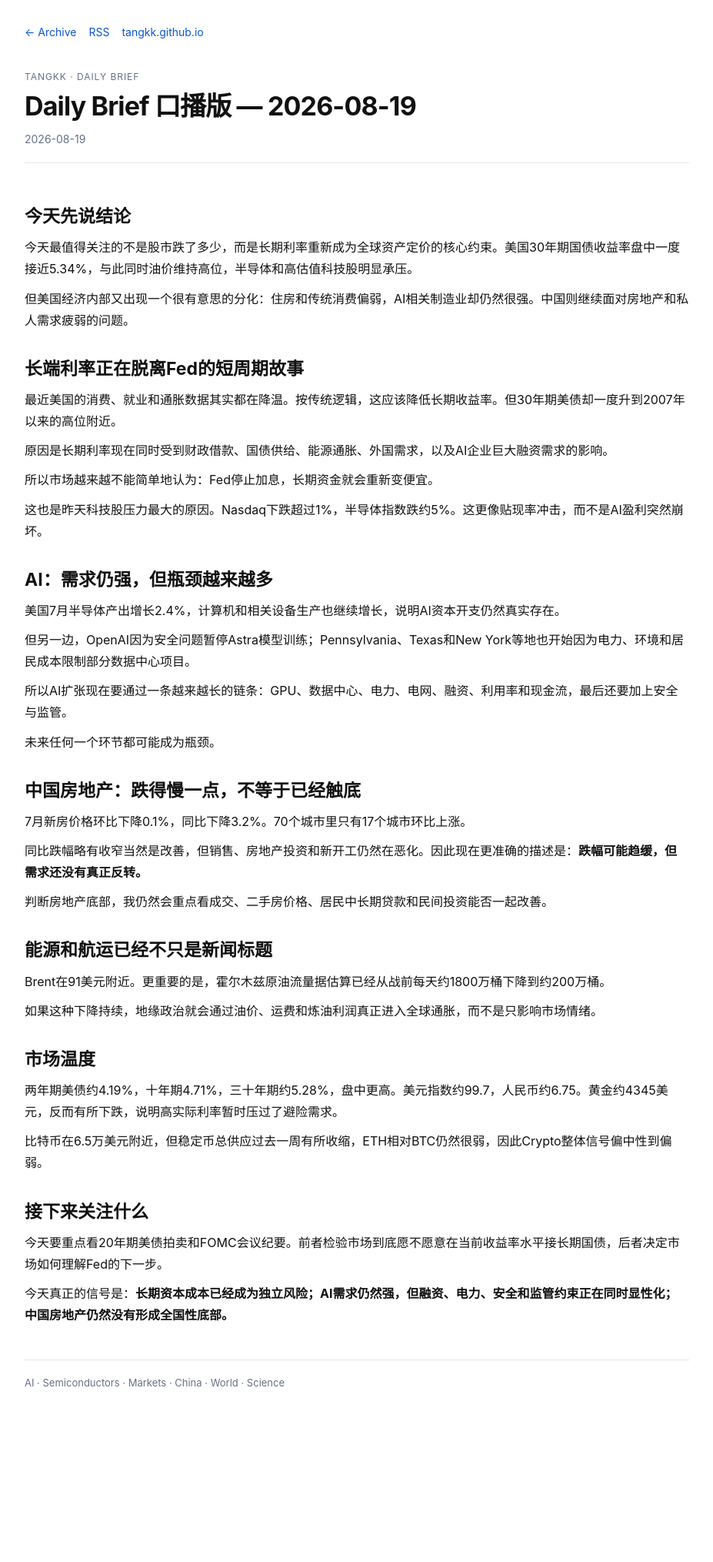
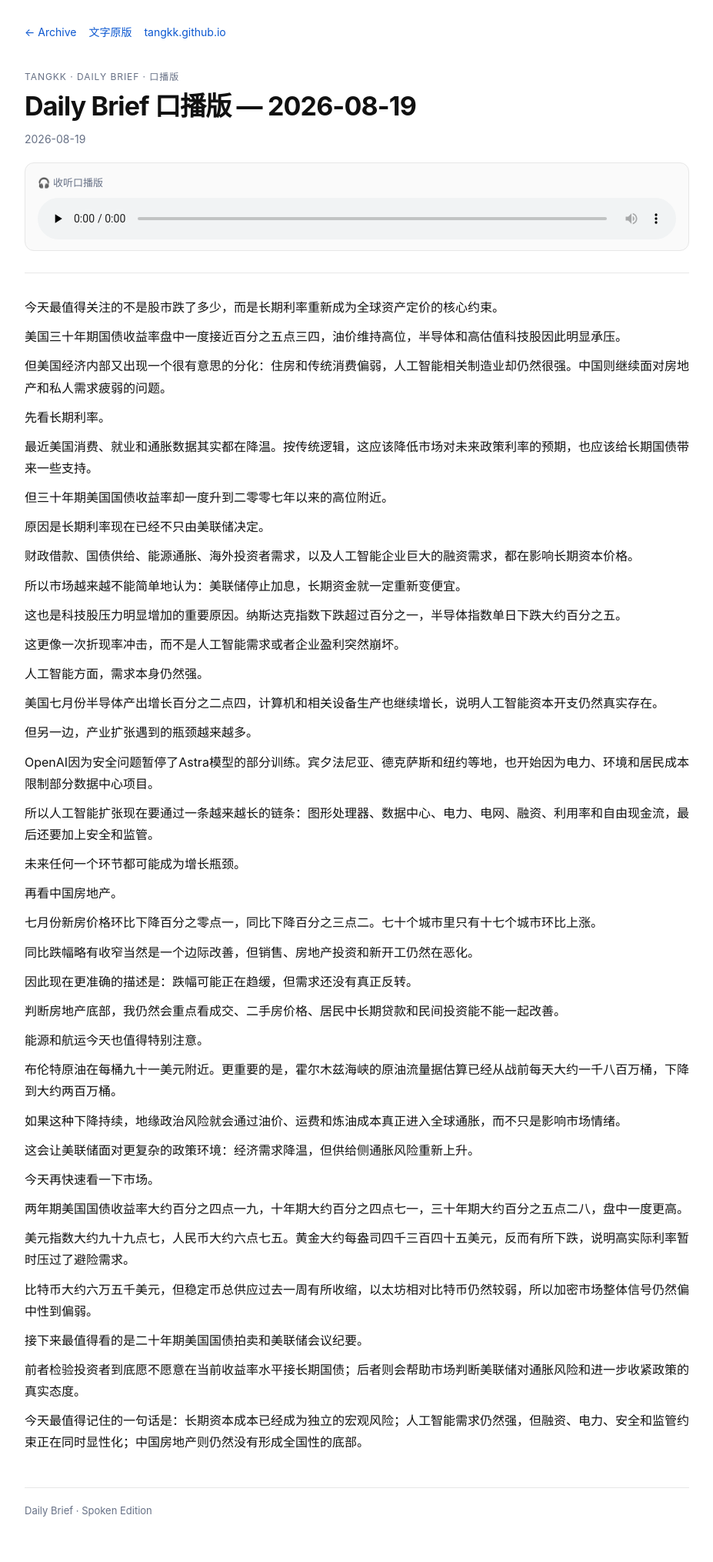
Before and after one commit to tangkk/daily_brief, a Jekyll site: the page built from spoken/2026-08-19.md, in a window 1280 px wide. Shown: the whole page at 77% size, without its empty margins (176-1103 px from the left). Built offline with Jekyll 4.4.1, drawn with Linux system fonts in a browser that asks for light colours; before the commit the page ends 1864 px from its top, so only the background shows below that.

Commit message:
Rewrite Aug 19 spoken brief to current podcast style

```diff
--- a/spoken/2026-08-19.md
+++ b/spoken/2026-08-19.md
@@ -1,58 +1,72 @@
 ---
-layout: daily_brief
+layout: spoken_brief
 title: "Daily Brief 口播版 — 2026-08-19"
 date: 2026-08-19 08:00:00 +0800
 permalink: /spoken/2026-08-19/
 ---
 
-## 今天先说结论
+今天最值得关注的不是股市跌了多少，而是长期利率重新成为全球资产定价的核心约束。
 
-今天最值得关注的不是股市跌了多少，而是长期利率重新成为全球资产定价的核心约束。美国30年期国债收益率盘中一度接近5.34%，与此同时油价维持高位，半导体和高估值科技股明显承压。
+美国三十年期国债收益率盘中一度接近百分之五点三四，油价维持高位，半导体和高估值科技股因此明显承压。
 
-但美国经济内部又出现一个很有意思的分化：住房和传统消费偏弱，AI相关制造业却仍然很强。中国则继续面对房地产和私人需求疲弱的问题。
+但美国经济内部又出现一个很有意思的分化：住房和传统消费偏弱，人工智能相关制造业却仍然很强。中国则继续面对房地产和私人需求疲弱的问题。
 
-## 长端利率正在脱离Fed的短周期故事
+先看长期利率。
 
-最近美国的消费、就业和通胀数据其实都在降温。按传统逻辑，这应该降低长期收益率。但30年期美债却一度升到2007年以来的高位附近。
+最近美国消费、就业和通胀数据其实都在降温。按传统逻辑，这应该降低市场对未来政策利率的预期，也应该给长期国债带来一些支持。
 
-原因是长期利率现在同时受到财政借款、国债供给、能源通胀、外国需求，以及AI企业巨大融资需求的影响。
+但三十年期美国国债收益率却一度升到二零零七年以来的高位附近。
 
-所以市场越来越不能简单地认为：Fed停止加息，长期资金就会重新变便宜。
+原因是长期利率现在已经不只由美联储决定。
 
-这也是昨天科技股压力最大的原因。Nasdaq下跌超过1%，半导体指数跌约5%。这更像贴现率冲击，而不是AI盈利突然崩坏。
+财政借款、国债供给、能源通胀、海外投资者需求，以及人工智能企业巨大的融资需求，都在影响长期资本价格。
 
-## AI：需求仍强，但瓶颈越来越多
+所以市场越来越不能简单地认为：美联储停止加息，长期资金就一定重新变便宜。
 
-美国7月半导体产出增长2.4%，计算机和相关设备生产也继续增长，说明AI资本开支仍然真实存在。
+这也是科技股压力明显增加的重要原因。纳斯达克指数下跌超过百分之一，半导体指数单日下跌大约百分之五。
 
-但另一边，OpenAI因为安全问题暂停Astra模型训练；Pennsylvania、Texas和New York等地也开始因为电力、环境和居民成本限制部分数据中心项目。
+这更像一次折现率冲击，而不是人工智能需求或者企业盈利突然崩坏。
 
-所以AI扩张现在要通过一条越来越长的链条：GPU、数据中心、电力、电网、融资、利用率和现金流，最后还要加上安全与监管。
+人工智能方面，需求本身仍然强。
 
-未来任何一个环节都可能成为瓶颈。
+美国七月份半导体产出增长百分之二点四，计算机和相关设备生产也继续增长，说明人工智能资本开支仍然真实存在。
 
-## 中国房地产：跌得慢一点，不等于已经触底
+但另一边，产业扩张遇到的瓶颈越来越多。
 
-7月新房价格环比下降0.1%，同比下降3.2%。70个城市里只有17个城市环比上涨。
+OpenAI因为安全问题暂停了Astra模型的部分训练。宾夕法尼亚、德克萨斯和纽约等地，也开始因为电力、环境和居民成本限制部分数据中心项目。
 
-同比跌幅略有收窄当然是改善，但销售、房地产投资和新开工仍然在恶化。因此现在更准确的描述是：**跌幅可能趋缓，但需求还没有真正反转。**
+所以人工智能扩张现在要通过一条越来越长的链条：图形处理器、数据中心、电力、电网、融资、利用率和自由现金流，最后还要加上安全和监管。
 
-判断房地产底部，我仍然会重点看成交、二手房价格、居民中长期贷款和民间投资能否一起改善。
+未来任何一个环节都可能成为增长瓶颈。
 
-## 能源和航运已经不只是新闻标题
+再看中国房地产。
 
-Brent在91美元附近。更重要的是，霍尔木兹原油流量据估算已经从战前每天约1800万桶下降到约200万桶。
+七月份新房价格环比下降百分之零点一，同比下降百分之三点二。七十个城市里只有十七个城市环比上涨。
 
-如果这种下降持续，地缘政治就会通过油价、运费和炼油利润真正进入全球通胀，而不是只影响市场情绪。
+同比跌幅略有收窄当然是一个边际改善，但销售、房地产投资和新开工仍然在恶化。
 
-## 市场温度
+因此现在更准确的描述是：跌幅可能正在趋缓，但需求还没有真正反转。
 
-两年期美债约4.19%，十年期4.71%，三十年期约5.28%，盘中更高。美元指数约99.7，人民币约6.75。黄金约4345美元，反而有所下跌，说明高实际利率暂时压过了避险需求。
+判断房地产底部，我仍然会重点看成交、二手房价格、居民中长期贷款和民间投资能不能一起改善。
 
-比特币在6.5万美元附近，但稳定币总供应过去一周有所收缩，ETH相对BTC仍然很弱，因此Crypto整体信号偏中性到偏弱。
+能源和航运今天也值得特别注意。
 
-## 接下来关注什么
+布伦特原油在每桶九十一美元附近。更重要的是，霍尔木兹海峡的原油流量据估算已经从战前每天大约一千八百万桶，下降到大约两百万桶。
 
-今天要重点看20年期美债拍卖和FOMC会议纪要。前者检验市场到底愿不愿意在当前收益率水平接长期国债，后者决定市场如何理解Fed的下一步。
+如果这种下降持续，地缘政治风险就会通过油价、运费和炼油成本真正进入全球通胀，而不只是影响市场情绪。
 
-今天真正的信号是：**长期资本成本已经成为独立风险；AI需求仍然强，但融资、电力、安全和监管约束正在同时显性化；中国房地产仍然没有形成全国性底部。**
+这会让美联储面对更复杂的政策环境：经济需求降温，但供给侧通胀风险重新上升。
+
+今天再快速看一下市场。
+
+两年期美国国债收益率大约百分之四点一九，十年期大约百分之四点七一，三十年期大约百分之五点二八，盘中一度更高。
+
+美元指数大约九十九点七，人民币大约六点七五。黄金大约每盎司四千三百四十五美元，反而有所下跌，说明高实际利率暂时压过了避险需求。
+
+比特币大约六万五千美元，但稳定币总供应过去一周有所收缩，以太坊相对比特币仍然较弱，所以加密市场整体信号仍然偏中性到偏弱。
+
+接下来最值得看的是二十年期美国国债拍卖和美联储会议纪要。
+
+前者检验投资者到底愿不愿意在当前收益率水平接长期国债；后者则会帮助市场判断美联储对通胀风险和进一步收紧政策的真实态度。
+
+今天最值得记住的一句话是：长期资本成本已经成为独立的宏观风险；人工智能需求仍然强，但融资、电力、安全和监管约束正在同时显性化；中国房地产则仍然没有形成全国性的底部。
```
